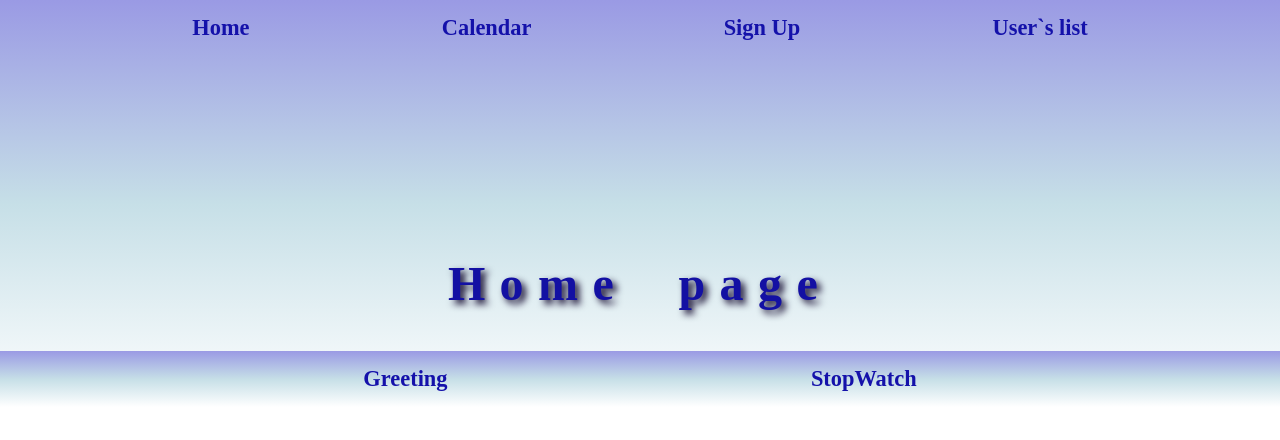
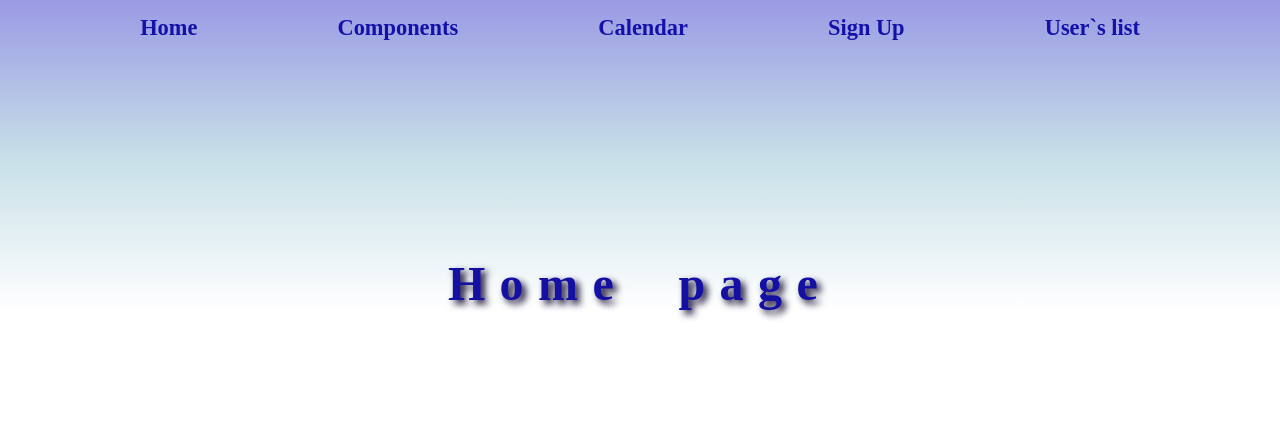
Before and after one commit to dmitriyPruss/reactAppStart, a React (Create React App) app: page / in a window 1280 px wide. Before the commit this address led to /home. Shown: the top 440 px of the page. Built offline with nearby package versions, Linux system fonts and the light colour scheme.

Commit message:
16 commit

```diff
--- a/src/App.js
+++ b/src/App.js
@@ -15,9 +15,7 @@ import SignUp  from './components/SignUp';
 import Calendar from './components/Calendar';
 import Greeting from './components/Greeting';
 import StopWatch from './components/StopWatch';
-
-import styles from './Classes.module.css';
-
+import styles from './App.module.scss';
 
 function App() {
   return (
@@ -25,7 +23,10 @@ function App() {
       <Router>
         <ul className={styles.list}>
           <li className={styles.listItem}>
-            <Link className={styles.link} to={'/home'}>Home</Link>
+            <Link className={styles.link} to={'/'}>Home</Link>
+          </li>
+          <li className={styles.listItem}>
+            <Link className={styles.link} to={'/components'}>Components</Link>
           </li>
           <li className={styles.listItem}>
             <Link className={styles.link} to={'/calendar'}>Calendar</Link>
@@ -38,8 +39,11 @@ function App() {
           </li>
         </ul>
         <Switch>
-          <Route path={'/home'}>
-            <Home />
+          <Route exact path={'/'}>
+            <div className={styles.pageTitle}>Home page</div>
+          </Route>
+          <Route path={'/components'}>
+            <Components />
           </Route>
           <Route path={'/calendar'}>
             <Calendar />
@@ -58,7 +62,7 @@ function App() {
 };
 
 
-function Home() {
+function Components() {
 
   const { path, url } = useRouteMatch();
 
@@ -89,7 +93,7 @@ function Home() {
 
 function PageHeader() {
   return (
-    <h1 className={styles.home}>Home page</h1>
+    <h1 className={styles.pageTitle}>Some components</h1>
   )
 }
 
--- a/src/Classes.module.css
+++ b/src/App.module.scss
@@ -1,7 +1,9 @@
+@import './common/styles/vars';
+
 .selectMenu {
   width: 100%;
-  background: linear-gradient(rgb(154, 154, 228), rgb(198, 223, 231), white);
-  min-width: 400px;
+  background: $back;
+  min-width: $top * 2;
 }
 
 .list {
@@ -11,15 +13,15 @@
   width: 100%;
   display: flex;
   justify-content: space-evenly;
-  align-items: center;
+  align-items: $pos;
   flex-wrap: wrap;
-}
 
-.listItem {
-  display: flex;
-  flex-direction: column;
-  align-items: center;
-  padding: 15px 0;
+  .listItem {
+    display: flex;
+    flex-direction: column;
+    align-items: $pos;
+    padding: 15px 0;
+  }
 }
 
 .link {
@@ -27,29 +29,29 @@
   font-size: 1.4em;
   font-weight: bold;
   color: #1411aa;
-}
 
-.link:hover {
-  color: white;
+  &:hover {
+    color: white;
+  }
 }
 
 .pageNotFound {
-  margin-top: 200px;
+  margin-top: $top;
   font-size: 2.5em;
   word-spacing: 0.4em;
   letter-spacing: 0.2em;
   text-shadow: 3px 3px 6px rgb(46, 2, 2);
   color: red;
-  text-align: center;
+  text-align: $pos;
 }
 
-.home {
-  margin-top: 200px;
+.pageTitle {
+  margin-top: $top;
   font-size: 3em;
   font-weight: bold;
   word-spacing: 0.5em;
   letter-spacing: 0.3em;
   text-shadow: 4px 4px 7px rgb(15, 5, 43);
   color: rgb(19, 16, 163);
-  text-align: center;
+  text-align: $pos;
 }
--- /dev/null
+++ b/src/common/styles/_vars.scss
@@ -0,0 +1,3 @@
+$pos: center;
+$top: 200px;
+$back: linear-gradient(rgb(154, 154, 228), rgb(198, 223, 231), white);
--- a/src/components/NotFound/index.jsx
+++ b/src/components/NotFound/index.jsx
@@ -1,6 +1,5 @@
 import React, { Component } from 'react';
-import styles from './../../Classes.module.css';
-
+import styles from './../../App.module.scss';
 
 class NotFound extends Component {
 
@@ -58,7 +57,7 @@ class NotFound extends Component {
         const { str } = this.state;
         const { history } = this.props;
 
-        setTimeout( () => history.push('/home'), 3000 );
+        setTimeout( () => history.push('/'), 3000 );
 
         return (
             <div className={styles.pageNotFound}>{str}</div>
```
Also changed, not shown: src/App.css (line endings or trailing spaces), src/common/styles/_templates.scss (added).
